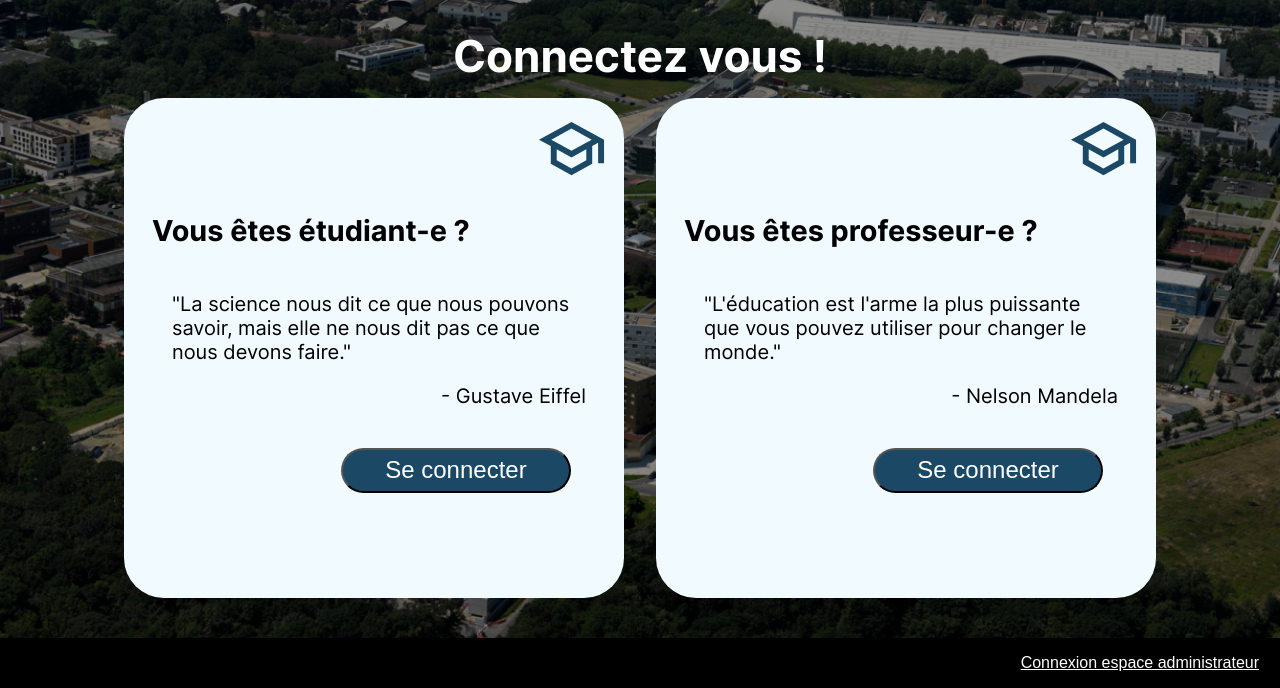
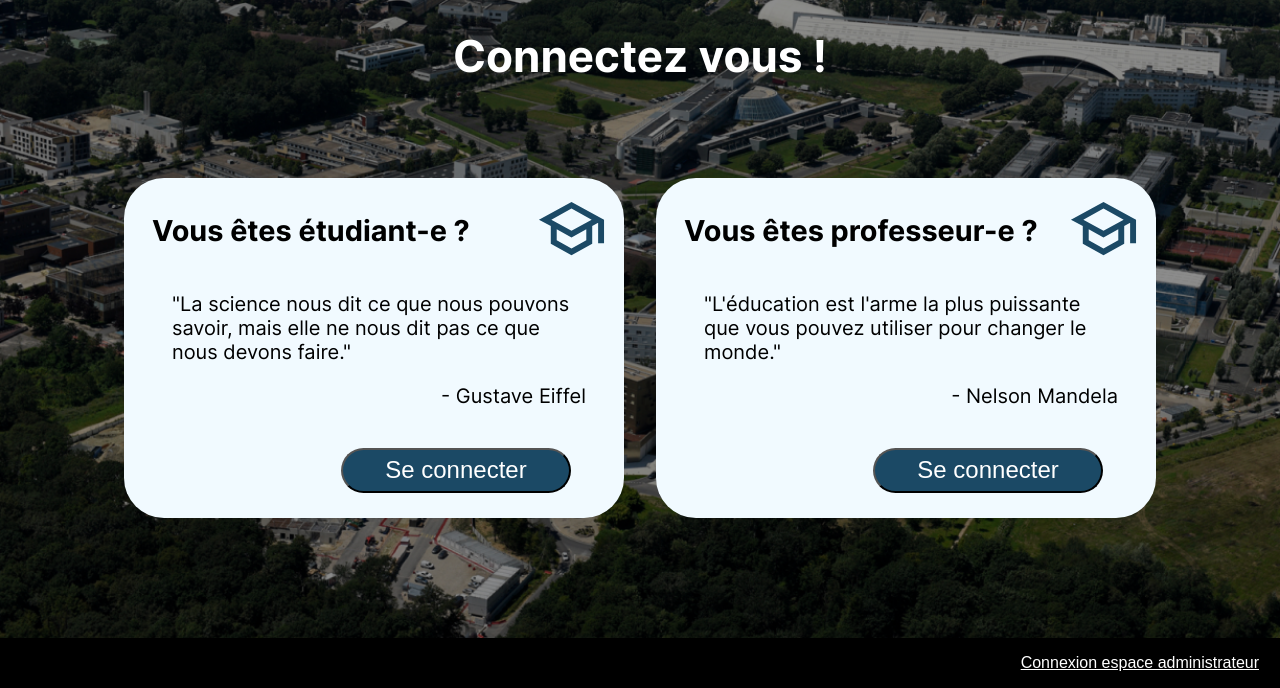
Before and after one commit to Suzoka/ENT, a PHP site: page / in a window 1280 px wide. Shown: the part 112-800 px from the top of the page. Run offline with PHP 8.4, Linux system fonts and the light colour scheme.

Commit message:
changement de taille .card
adaptation pour que ce soit ✨beau✨

```diff
--- a/style/connexion.css
+++ b/style/connexion.css
@@ -28,7 +28,7 @@ h1 {
 .card {
     background-color: #F1FAFF;
     max-width: 500px;
-    height: 500px;
+    height: 340px;
     border-radius: 40px;
     padding: 25px 38px;
     position: relative;
```
